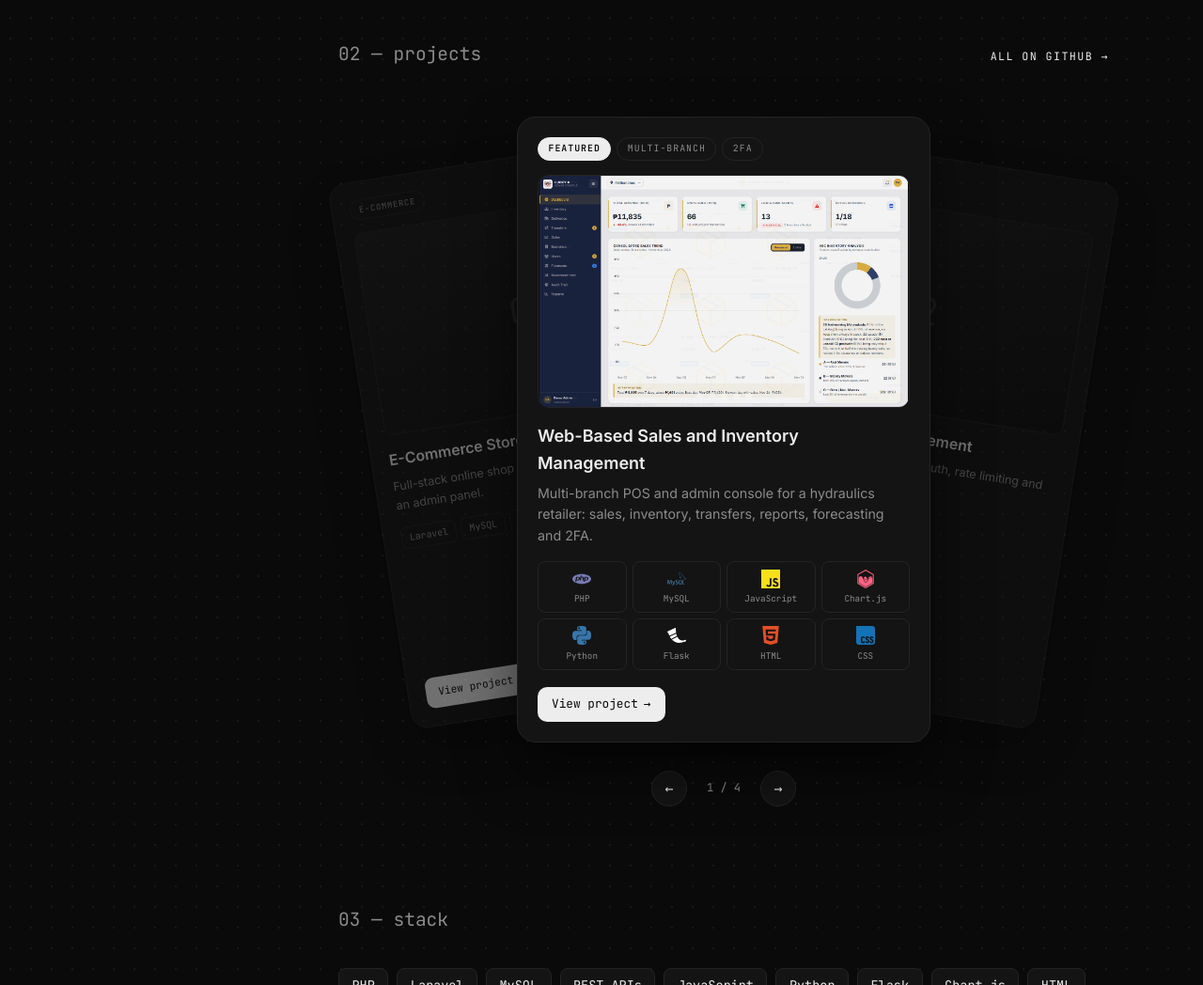
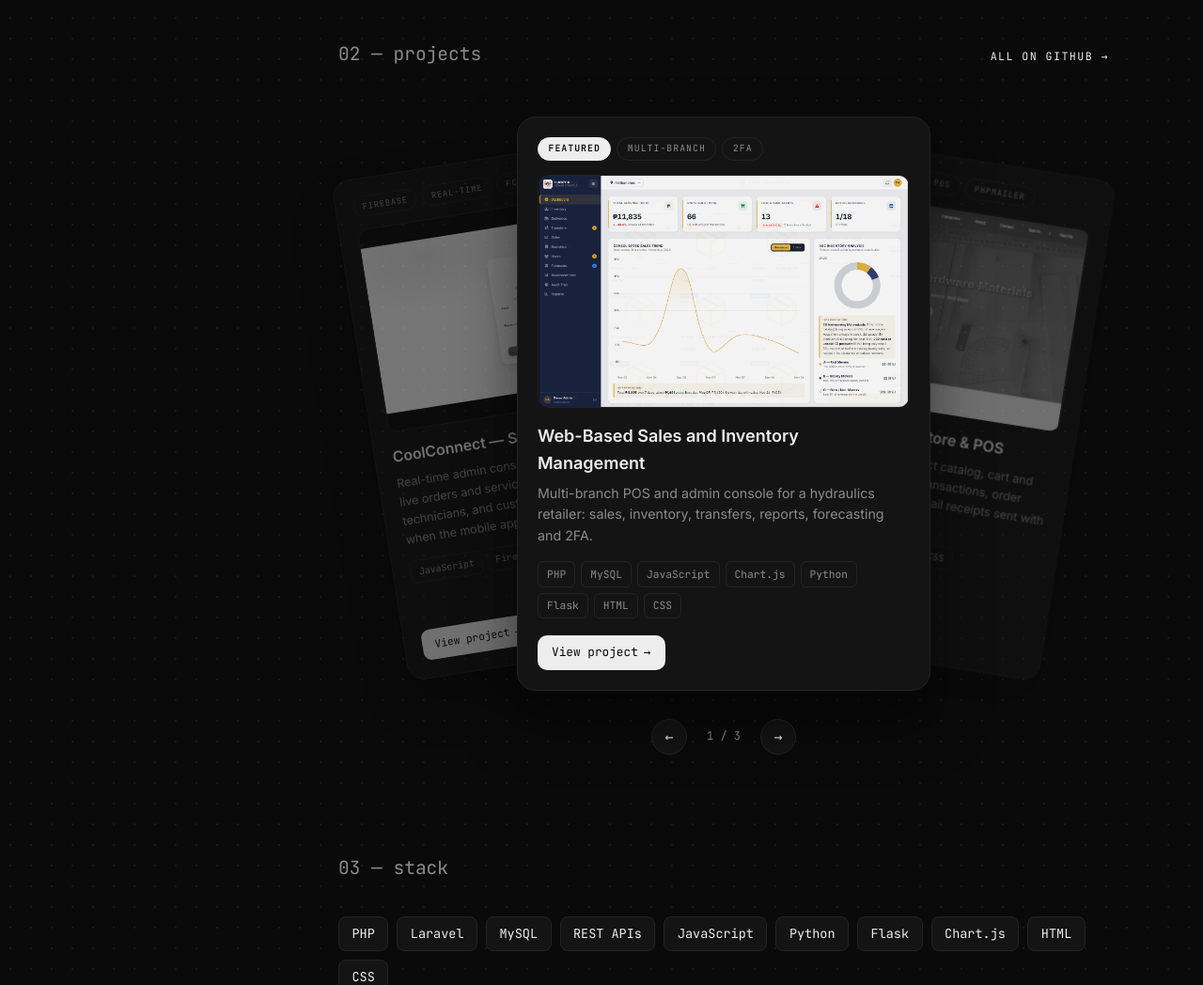
Before and after one commit to alxmnfl/portfolio, a plain HTML site: page index.html in a window 1280 px wide. Shown: the part 1180-2228 px from the top of the page at 94% size. Drawn offline with Linux system fonts and the light colour scheme; no server answers; a web font is replaced by a local one.

Commit message:
Fix the projects added my exisiting projects

```diff
--- a/css/sections.css
+++ b/css/sections.css
@@ -184,18 +184,6 @@
 .gallery-dot { width: 7px; height: 7px; padding: 0; border: 0; border-radius: 50%; background: rgba(255,255,255,.35); cursor: pointer; transition: background .3s, transform .3s; }
 .gallery-dot.active { background: var(--accent); transform: scale(1.3); }
 
-/* Tech tiles inside the featured card */
-.tech { list-style: none; display: grid; grid-template-columns: repeat(4, 1fr); gap: .4rem; margin: 1rem 0 1.2rem; }
-.tech li {
-  display: flex; flex-direction: column; align-items: center; gap: .3rem;
-  padding: .5rem .2rem .4rem;
-  border-radius: 8px;
-  border: 1px solid var(--border);
-  font-family: var(--mono);
-  font-size: .62rem;
-  color: var(--muted);
-}
-.tech img { width: 20px; height: 20px; }
 
 /* Stack */
 .stack-chips { display: flex; flex-wrap: wrap; gap: .6rem; }
--- a/index.html
+++ b/index.html
@@ -217,47 +217,30 @@
           <h3>Web-Based Sales and Inventory Management</h3>
           <p>Multi-branch POS and admin console for a hydraulics retailer: sales, inventory, transfers, reports,
             forecasting and 2FA.</p>
-          <ul class="tech">
-            <li><img src="assets/tech/php.svg" alt="" loading="lazy"><span>PHP</span></li>
-            <li><img src="assets/tech/mysql.svg" alt="" loading="lazy"><span>MySQL</span></li>
-            <li><img src="assets/tech/javascript.svg" alt="" loading="lazy"><span>JavaScript</span></li>
-            <li><img src="assets/tech/chartdotjs.svg" alt="" loading="lazy"><span>Chart.js</span></li>
-            <li><img src="assets/tech/python.svg" alt="" loading="lazy"><span>Python</span></li>
-            <li><img src="assets/tech/flask.svg" alt="" loading="lazy"><span>Flask</span></li>
-            <li><img src="assets/tech/html5.svg" alt="" loading="lazy"><span>HTML</span></li>
-            <li><img src="assets/tech/css.svg" alt="" loading="lazy"><span>CSS</span></li>
-          </ul>
+          <div class="tags"><span>PHP</span><span>MySQL</span><span>JavaScript</span><span>Chart.js</span><span>Python</span><span>Flask</span><span>HTML</span><span>CSS</span></div>
           <a href="https://lucky8.free.nf/Landing%20Page/php/login.php" class="project-link" target="_blank"
             rel="noopener">View project <span aria-hidden="true">&rarr;</span></a>
         </article>
         <article class="fan-card">
-          <div class="pills"><span class="ptag">API</span><span class="ptag">Auth</span></div>
-          <div class="thumb"><span>02</span></div>
-          <h3>Inventory and Sales Management</h3>
-          <p>Versioned JSON API with Sanctum auth, rate limiting and auto-generated docs.</p>
-          <div class="tags"><span>Laravel</span><span>REST</span><span>Sanctum</span></div>
+          <div class="pills"><span class="ptag ptag-hi">Live build</span><span class="ptag">E-commerce + POS</span><span class="ptag">PHPMailer</span></div>
+          <div class="gallery" data-gallery><img class="gallery-slide active" src="assets/projects/abeth-storefront.png" alt="Abeth Hardware storefront"><img class="gallery-slide" src="assets/projects/abeth-categories.png" alt="Product categories" loading="lazy"><img class="gallery-slide" src="assets/projects/abeth-about.png" alt="About the store" loading="lazy"><div class="gallery-dots"><button type="button" class="gallery-dot active" aria-label="Show storefront"></button><button type="button" class="gallery-dot" aria-label="Show categories"></button><button type="button" class="gallery-dot" aria-label="Show about"></button></div></div>
+          <h3>Abeth Hardware &mdash; Online Store &amp; POS</h3>
+          <p>E-commerce storefront with a product catalog, cart and checkout, plus a staff POS, on-site transactions, order tracking, inventory and stock logs. Email receipts sent with PHPMailer.</p>
+          <div class="tags"><span>PHP</span><span>MySQL</span><span>JavaScript</span><span>HTML</span><span>CSS</span></div>
           <a href="#" class="project-link">View project <span aria-hidden="true">&rarr;</span></a>
         </article>
         <article class="fan-card">
-          <div class="pills"><span class="ptag">Reporting</span></div>
-          <div class="thumb"><span>03</span></div>
-          <h3>Admin Dashboard</h3>
-          <p>Reporting dashboard with queued exports, charts and scheduled email summaries.</p>
-          <div class="tags"><span>PHP</span><span>MySQL</span><span>Chart.js</span></div>
-          <a href="#" class="project-link">View project <span aria-hidden="true">&rarr;</span></a>
-        </article>
-        <article class="fan-card">
-          <div class="pills"><span class="ptag">E-commerce</span></div>
-          <div class="thumb"><span>04</span></div>
-          <h3>E-Commerce Store</h3>
-          <p>Full-stack online shop with cart, checkout, payments and an admin panel.</p>
-          <div class="tags"><span>Laravel</span><span>MySQL</span><span>Stripe</span></div>
+          <div class="pills"><span class="ptag">Firebase</span><span class="ptag">Real-time</span><span class="ptag">FCM push</span></div>
+          <div class="gallery"><img class="gallery-slide active" src="assets/projects/coolconnect-login.png" alt="CoolConnect admin login" loading="lazy"></div>
+          <h3>CoolConnect &mdash; Service &amp; Orders Admin</h3>
+          <p>Real-time admin console for a cooling-services business: live orders and service requests, fleet dispatch to technicians, and customer chat, with push alerts (FCM) when the mobile app is closed.</p>
+          <div class="tags"><span>JavaScript</span><span>Firebase</span><span>Firestore</span><span>FCM</span></div>
           <a href="#" class="project-link">View project <span aria-hidden="true">&rarr;</span></a>
         </article>
       </div>
       <div class="fan-controls">
         <button type="button" class="fan-btn" data-fan-prev aria-label="Previous project">&larr;</button>
-        <span class="fan-count" data-fan-count aria-live="polite">1 / 4</span>
+        <span class="fan-count" data-fan-count aria-live="polite">1 / 3</span>
         <button type="button" class="fan-btn" data-fan-next aria-label="Next project">&rarr;</button>
       </div>
     </section>
```
Also changed, not shown: assets/projects/abeth-about.png (added), assets/projects/abeth-categories.png (added), assets/projects/abeth-storefront.png (added), assets/projects/coolconnect-login.png (added).
